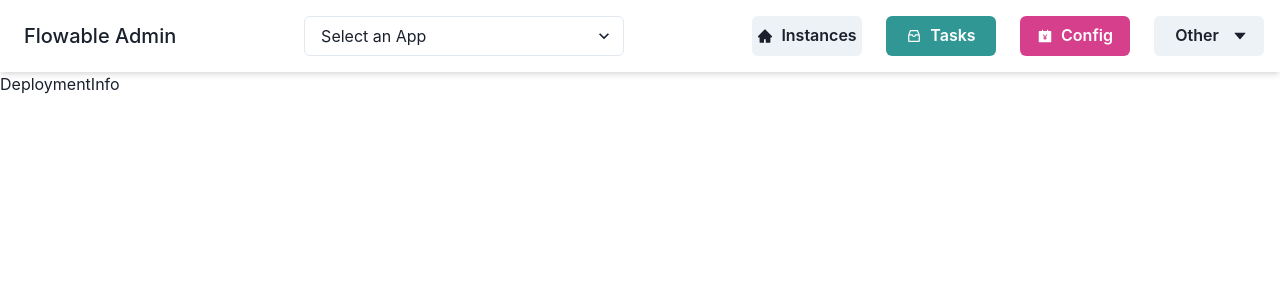
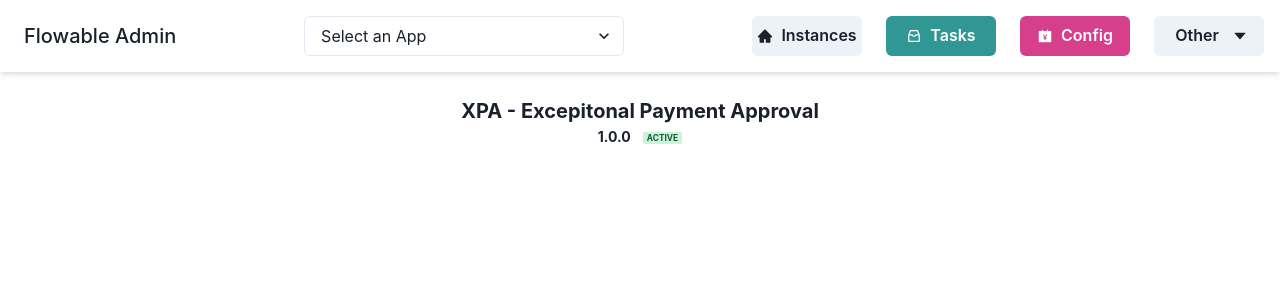
Before and after one commit to hemashekarsantosh/flowable-admin, a React (Vite) app: page /deploymentInfo in a window 1280 px wide. Shown: the top 300 px of the page. Built offline with nearby package versions, Linux system fonts and the light colour scheme.

Commit message:
Deployment Info WIP

```diff
--- a/src/components/DeploymentInfo.jsx
+++ b/src/components/DeploymentInfo.jsx
@@ -1,7 +1,16 @@
+import { Badge, Flex, Text } from "@chakra-ui/react";
+
 export default function DeploymentInfo() {
     return (
-        <div>
-            <h1>DeploymentInfo</h1>
-        </div>
+        <Flex direction='column' align='center' justify='center' p='6'   borderRadius='lg'>
+            <Text align='center' fontSize='xl' fontWeight='bold'>
+                XPA - Excepitonal Payment Approval
+                <Text fontSize='sm'>1.0.0
+                <Badge ml='3' fontSize='0.6em' colorScheme='green'>
+                    Active
+                </Badge>
+                </Text>
+            </Text>
+        </Flex>
     )
 }
```
